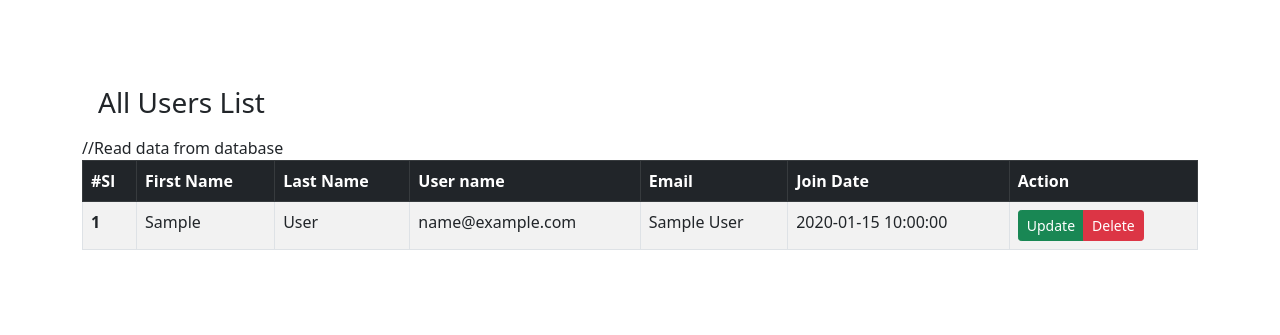
After one commit to naimahassan43/php_form, a PHP site: page /allUsers.php in a window 1280 px wide. The commit adds this page. Shown: the top 335 px of the page. Run offline with PHP 8.4, Linux system fonts and the light colour scheme; tables that the repository leaves empty or names only in its code hold one stand-in row (values such as "Sample post").

Commit message:
Read data from database

```diff
--- /dev/null
+++ b/allUsers.php
@@ -0,0 +1,96 @@
+<?php include "db.php" ;?>
+
+<!doctype html>
+<html lang="en">
+
+<head>
+  <!-- Required meta tags -->
+  <meta charset="utf-8">
+  <meta name="viewport" content="width=device-width, initial-scale=1">
+
+  <!-- Bootstrap CSS -->
+  <link href="https://cdn.jsdelivr.net/npm/bootstrap@5.0.0-beta3/dist/css/bootstrap.min.css" rel="stylesheet">
+  <link rel="stylesheet" href="style.css">
+  <title>Form</title>
+</head>
+
+<body>
+
+  <section>
+    <div class="container">
+      <div class="row">
+        <div class="col-lg-12 table-responsive">
+          <h3 class="m-3"> All Users List</h3>
+          <table class=" table table-striped table-bordered table-hover">
+            <thead class="table-dark">
+              <tr>
+                <th scope="col">#Sl</th>
+                <th scope="col">First Name</th>
+                <th scope="col">Last Name</th>
+                <th scope="col">User name</th>
+                <th scope="col">Email</th>
+                <th scope="col">Join Date</th>
+                <th scope="col">Action</th>
+              </tr>
+            </thead>
+            <tbody>
+              //Read data from database
+              <?php
+
+              $sql = "SELECT * FROM users";
+              $allUsers = mysqli_query($db,$sql);
+
+              $i=0;
+              while($row = mysqli_fetch_assoc($allUsers)){
+
+                $fname    = $row['fname'];
+                $lname    = $row['lname'];
+                $email    = $row['email'];
+                $uname    = $row['uname'];
+                $joindate = $row['joindate'];
+                $i++;
+                ?>
+              <tr>
+                <th scope="row"><?php echo $i;?></th>
+                <td><?php echo $fname;?></td>
+                <td><?php echo $lname;?></td>
+                <td><?php echo $email;?></td>
+                <td><?php echo $uname;?></td>
+                <td><?php echo $joindate;?></td>
+                <td>
+                  <div class="btn-group">
+                    <a href="" class="btn btn-success btn-sm">Update</a>
+                    <a href="" class="btn btn-danger btn-sm">Delete</a>
+                  </div>
+                </td>
+
+              </tr>
+              <?php
+                  }
+
+              ?>
+
+
+            </tbody>
+          </table>
+        </div>
+      </div>
+    </div>
+
+  </section>
+
+
+
+
+  <!--  Separate Popper and Bootstrap JS -->
+
+  <script src="https://cdn.jsdelivr.net/npm/@popperjs/core@2.9.1/dist/umd/popper.min.js"
+    integrity="sha384-SR1sx49pcuLnqZUnnPwx6FCym0wLsk5JZuNx2bPPENzswTNFaQU1RDvt3wT4gWFG" crossorigin="anonymous">
+  </script>
+  <script src="https://cdn.jsdelivr.net/npm/bootstrap@5.0.0-beta3/dist/js/bootstrap.min.js"
+    integrity="sha384-j0CNLUeiqtyaRmlzUHCPZ+Gy5fQu0dQ6eZ/xAww941Ai1SxSY+0EQqNXNE6DZiVc" crossorigin="anonymous">
+  </script>
+
+</body>
+
+</html>
--- a/index.php
+++ b/index.php
@@ -57,9 +57,12 @@
               $uname    = $_POST['uname'];
               $password = $_POST['password'];
 
+              $hassedpass = sha1($password);
+
+
               //Insert data into database
 
-              $sql = "INSERT INTO users(`fname`, `lname`, `email`, `uname`, `password`, `joindate`) VALUES ('$fname','$lname','$email','$uname','$password',now())";
+              $sql = "INSERT INTO users(`fname`, `lname`, `email`, `uname`, `password`, `joindate`) VALUES ('$fname','$lname','$email','$uname','$hassedpass',now())";
 
               $register= mysqli_query($db,$sql);
             }
--- a/style.css
+++ b/style.css
@@ -1,3 +1,3 @@
 section {
-    margin-top: 50px;
+    padding: 70px 0;
 }
```
